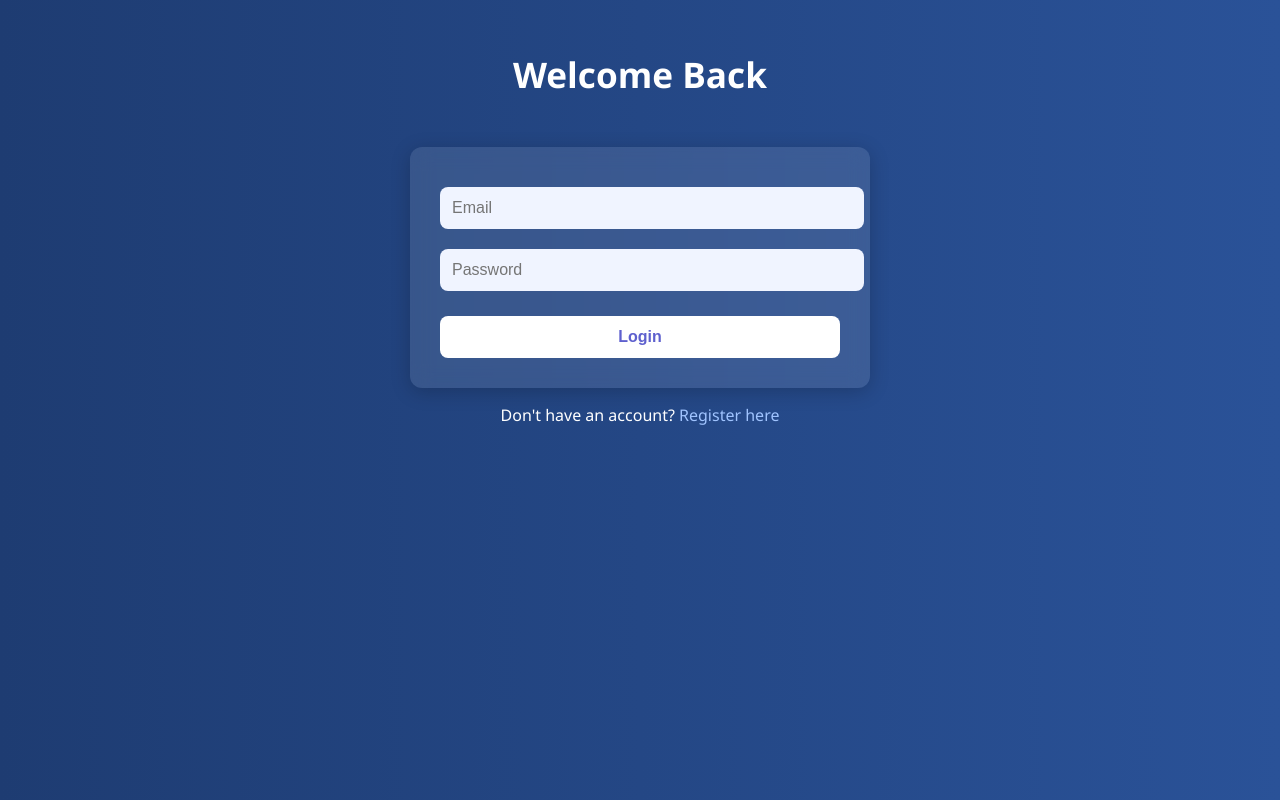
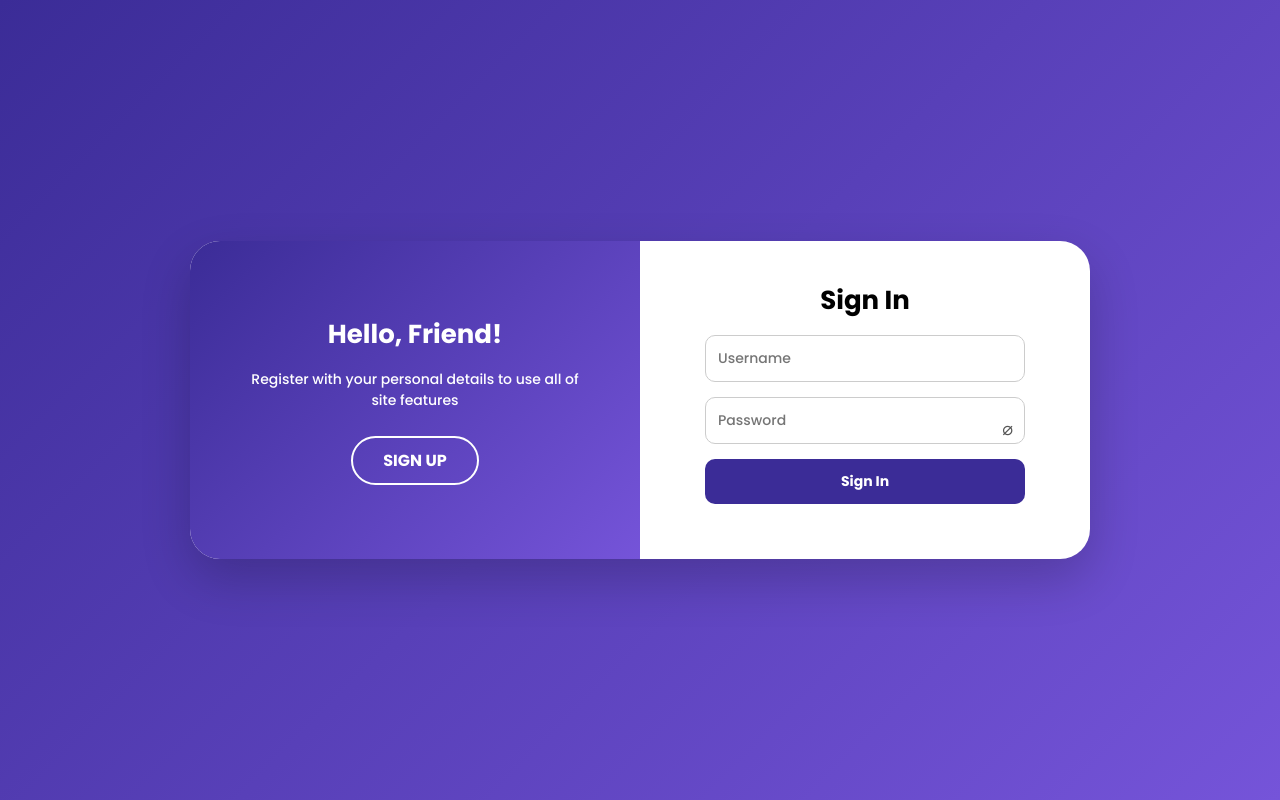
Before and after one commit to ShubhamL025/assistAIve, a Flask app: page /login in a window 1280 px wide. Run offline with Flask 3, Linux system fonts and the light colour scheme.

Commit message:
Update login.html
New login trial

```diff
--- a/templates/login.html
+++ b/templates/login.html
@@ -1,16 +1,183 @@
 <!DOCTYPE html>
-<html>
+<html lang="en">
 <head>
-    <title>Login - AssistAIve</title>
-    <link rel="stylesheet" href="/static/style2.css">
+  <meta charset="UTF-8" />
+  <meta name="viewport" content="width=device-width, initial-scale=1.0"/>
+  <title>Login | assistAIve</title>
+  <link href="https://fonts.googleapis.com/css2?family=Poppins:wght@300;500;700&display=swap" rel="stylesheet"/>
+  <style>
+    * { box-sizing: border-box; margin: 0; padding: 0; font-family: 'Poppins', sans-serif; }
+
+    body {
+      background: linear-gradient(135deg, #3b2c97, #7554d9);
+      height: 100vh;
+      display: flex;
+      justify-content: center;
+      align-items: center;
+      padding: 20px;
+    }
+
+    .container {
+      width: 900px;
+      max-width: 100%;
+      height: auto;
+      background: #fff;
+      border-radius: 30px;
+      display: flex;
+      flex-wrap: wrap;
+      overflow: hidden;
+      box-shadow: 0 20px 50px rgba(0, 0, 0, 0.2);
+      animation: slideIn 0.6s ease;
+    }
+
+    .form-section, .panel-section {
+      flex: 1 1 400px;
+      padding: 40px;
+      display: flex;
+      flex-direction: column;
+      justify-content: center;
+      align-items: center;
+      text-align: center;
+    }
+
+    .form-section h2,
+    .panel-section h2 {
+      font-size: 26px;
+      margin-bottom: 15px;
+    }
+
+    .form-section form {
+      width: 100%;
+      max-width: 320px;
+      display: flex;
+      flex-direction: column;
+      align-items: center;
+    }
+
+    .form-section input,
+    .form-section button {
+      width: 100%;
+      padding: 12px;
+      margin-bottom: 15px;
+      border-radius: 10px;
+      font-size: 14px;
+    }
+
+    .form-section input {
+      border: 1px solid #ccc;
+    }
+
+    .form-section button {
+      background: #3b2c97;
+      color: #fff;
+      font-weight: 600;
+      border: none;
+      cursor: pointer;
+      transition: background 0.3s;
+    }
+
+    .form-section button:hover {
+      background: #2a1d6c;
+    }
+
+    .password-wrapper {
+      position: relative;
+      width: 100%;
+    }
+
+    .password-wrapper input {
+      padding-right: 45px;
+    }
+
+    .toggle-password {
+      position: absolute;
+      right: 12px;
+      top: 50%;
+      transform: translateY(-50%);
+      cursor: pointer;
+      font-size: 18px;
+      user-select: none;
+      color: #555;
+    }
+
+    .panel-section {
+      background: linear-gradient(135deg, #3b2c97, #7554d9);
+      color: #fff;
+    }
+
+    .panel-section p {
+      font-size: 14px;
+      margin-bottom: 25px;
+      padding: 0 20px;
+    }
+
+    .panel-section a {
+      padding: 10px 30px;
+      border: 2px solid #fff;
+      border-radius: 25px;
+      color: #fff;
+      text-decoration: none;
+      font-weight: 600;
+      transition: 0.3s;
+    }
+
+    .panel-section a:hover {
+      background: #fff;
+      color: #3b2c97;
+    }
+
+    @keyframes slideIn {
+      0% { opacity: 0; transform: translateY(30px); }
+      100% { opacity: 1; transform: translateY(0); }
+    }
+
+    @media (max-width: 768px) {
+      .form-section, .panel-section {
+        padding: 30px 20px;
+      }
+
+      .form-section h2, .panel-section h2 {
+        font-size: 22px;
+      }
+
+      .panel-section p {
+        padding: 0 10px;
+      }
+    }
+  </style>
 </head>
 <body>
-    <h2>Welcome Back</h2>
-    <form method="POST" action="/login">
-        <input type="email" name="email" placeholder="Email" required><br>
-        <input type="password" name="password" placeholder="Password" required><br>
-        <button type="submit">Login</button>
-    </form>
-    <p>Don't have an account? <a href="/register">Register here</a></p>
+  <div class="container login-layout">
+    <div class="panel-section"> <!-- Left Panel -->
+      <h2>Hello, Friend!</h2>
+      <p>Register with your personal details to use all of site features</p>
+      <a href="/register">SIGN UP</a>
+    </div>
+
+    <div class="form-section"> <!-- Right Form -->
+      <h2>Sign In</h2>
+      <form action="/login" method="POST">
+        <input type="text" name="username" placeholder="Username" required />
+        <div class="password-wrapper">
+          <input type="password" name="password" placeholder="Password" required />
+          <span class="toggle-password">⌀</span>
+        </div>
+        <button type="submit">Sign In</button>
+      </form>
+    </div>
+  </div>
+
+
+
+  <script>
+    document.querySelectorAll('.toggle-password').forEach(toggle => {
+      toggle.addEventListener('click', () => {
+        const input = toggle.previousElementSibling;
+        const isHidden = input.type === 'password';
+        input.type = isHidden ? 'text' : 'password';
+        toggle.textContent = isHidden ? '👁️' : '⌀';
+      });
+    });
+  </script>
 </body>
 </html>
```
